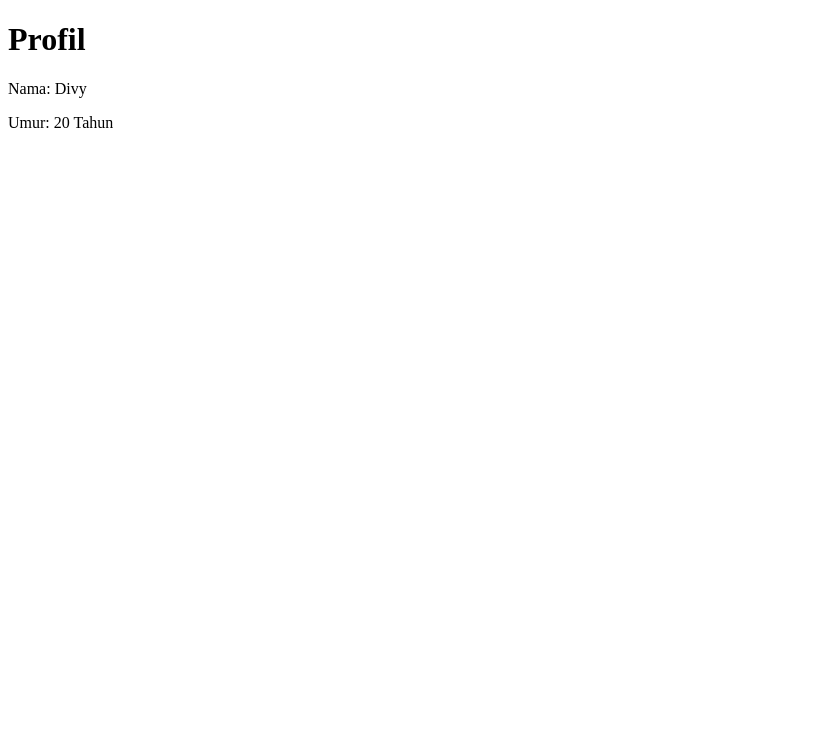
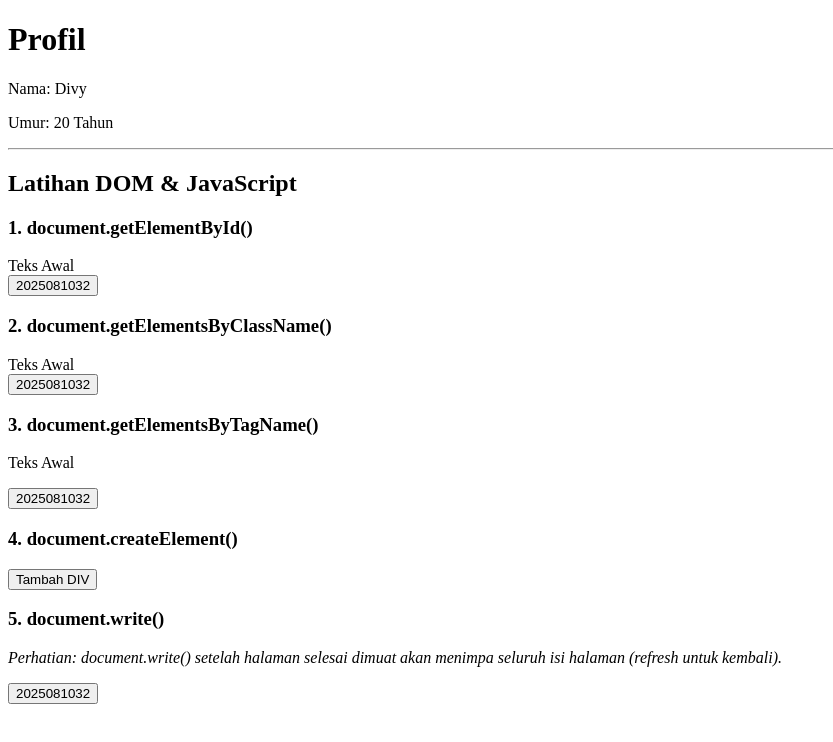
Before and after one commit to Divv123/LatihanGit2026, a plain HTML site: page index.html in a window 1280 px wide. Shown: the whole page, without its empty margins (0-833 px from the left). Drawn offline with Linux system fonts and the light colour scheme.

Commit message:
Menambahkan fitur baru

```diff
--- a/index.html
+++ b/index.html
@@ -11,5 +11,67 @@
         <p>Nama: Divy</p>
         <p>Umur: 20 Tahun</p>
     </div>
+
+    <hr>
+
+    <h2>Latihan DOM &amp; JavaScript</h2>
+
+    <!-- 1. getElementById -->
+    <h3>1. document.getElementById()</h3>
+    <div id="noSatu">Teks Awal</div>
+    <button onclick="ubahById();">2025081032</button>
+
+    <!-- 2. getElementsByClassName -->
+    <h3>2. document.getElementsByClassName()</h3>
+    <div class="awal">Teks Awal</div>
+    <button onclick="ubahByClass();">2025081032</button>
+
+    <!-- 3. getElementsByTagName -->
+    <h3>3. document.getElementsByTagName()</h3>
+    <p>Teks Awal</p>
+    <button onclick="ubahByTag();">2025081032</button>
+
+    <!-- 4. createElement -->
+    <h3>4. document.createElement()</h3>
+    <button onclick="tambahDiv();">Tambah DIV</button>
+    <div id="wadah"></div>
+
+    <!-- 5. document.write -->
+    <h3>5. document.write()</h3>
+    <p><em>Perhatian: document.write() setelah halaman selesai dimuat akan menimpa seluruh isi halaman (refresh untuk kembali).</em></p>
+    <button onclick="tulis();">2025081032</button>
+
+    <script>
+        // 1. getElementById
+        function ubahById() {
+            document.getElementById("noSatu").innerText = "Teks Baru (via ID)";
+        }
+
+        // 2. getElementsByClassName
+        function ubahByClass() {
+            document.getElementsByClassName("awal")[0].innerText = "Teks Baru (via Class)";
+        }
+
+        // 3. getElementsByTagName
+        function ubahByTag() {
+            var semuaP = document.getElementsByTagName("p");
+            semuaP[semuaP.length - 2].innerText = "Teks Baru (via Tag)";
+        }
+
+        // 4. createElement
+        function tambahDiv() {
+            var divTambahan = document.createElement("div");
+            divTambahan.id = "idDivBaru";
+            divTambahan.innerText = "ini DIV tambahan";
+            document.getElementById("wadah").appendChild(divTambahan);
+        }
+
+        // 5. document.write
+        function tulis() {
+            document.write("What is JavaScript?");
+            document.write("<p><br/>How to work with JavaScript?", "<br/>What is jQuery?</p>");
+            document.write("<div>Hello Divy</div>");
+        }
+    </script>
 </body>
 </html>
```
Also changed, not shown: app/app.js (added), style/style.css (added).
